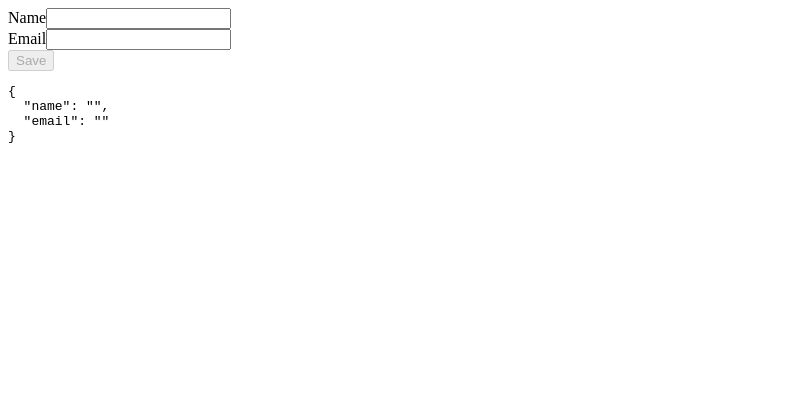
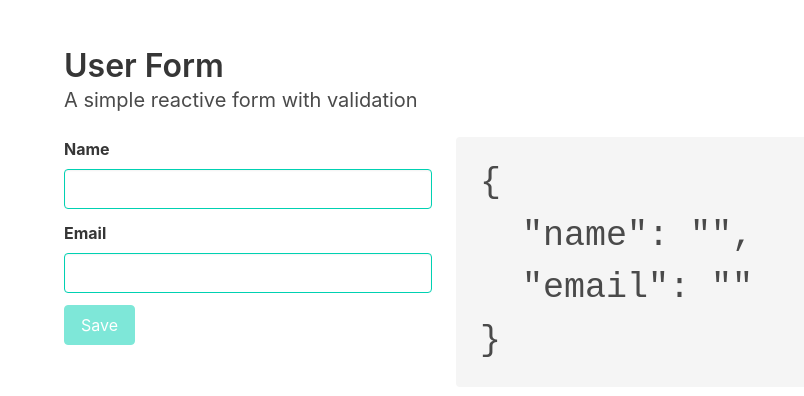
Before and after one commit to fiyazbinhasan/ng-playground, an Angular app: page / in a window 1280 px wide. Shown: the top 396 px of the page, without its empty margins (0-804 px from the left). Built offline with nearby package versions, Linux system fonts and the light colour scheme.

Commit message:
bulma styling added for simple form

```diff
--- a/package.json
+++ b/package.json
@@ -19,6 +19,7 @@
     "@angular/platform-browser": "~8.2.14",
     "@angular/platform-browser-dynamic": "~8.2.14",
     "@angular/router": "~8.2.14",
+    "bulma": "^0.8.0",
     "rxjs": "~6.4.0",
     "tslib": "^1.10.0",
     "zone.js": "~0.9.1"
@@ -28,9 +29,9 @@
     "@angular/cli": "~8.3.19",
     "@angular/compiler-cli": "~8.2.14",
     "@angular/language-service": "~8.2.14",
-    "@types/node": "~8.9.4",
     "@types/jasmine": "~3.3.8",
     "@types/jasminewd2": "~2.0.3",
+    "@types/node": "~8.9.4",
     "codelyzer": "^5.0.0",
     "jasmine-core": "~3.4.0",
     "jasmine-spec-reporter": "~4.2.1",
--- a/src/app/app.component.html
+++ b/src/app/app.component.html
@@ -1 +1,9 @@
-<app-user></app-user>
+<div class="section">
+  <div class="container">
+    <h1 class="title">User Form</h1>
+    <h2 class="subtitle">
+      A simple reactive form with validation
+    </h2>
+    <app-user></app-user>
+  </div>
+</div>
--- a/src/app/user/user.component.html
+++ b/src/app/user/user.component.html
@@ -1,28 +1,57 @@
+<div class="columns">
+  <div class="column is-one-third">
     <form [formGroup]="userForm" (ngSubmit)="onSubmit()" novalidate>
-  <div>
-    <label for="name">Name</label>
-    <input type="text" id="name" formControlName="name" />
+      <div class="field">
+        <label class="label" for="name">Name</label>
+        <div class="control">
+          <input
+            class="input is-primary"
+            type="text"
+            id="name"
+            formControlName="name"
+          />
           <div *ngIf="name.invalid && (name.dirty || name.touched)">
-      <span *ngIf="name.errors.required">
-        <i>Name is required.</i>
-      </span>
+            <p class="help is-danger" *ngIf="name.errors.required">
+              Name is required.
+            </p>
           </div>
         </div>
-  <div>
-    <label for="email">Email</label>
-    <input type="text" id="email" formControlName="email" />
+      </div>
+
+      <div class="field">
+        <label class="label" for="email">Email</label>
+        <div class="control">
+          <input
+            class="input is-primary"
+            type="email"
+            id="email"
+            formControlName="email"
+          />
           <div *ngIf="email.invalid && (email.dirty || email.touched)">
-      <span *ngIf="email.errors.required">
-        <i>Email is required.</i>
-      </span>
-      <span *ngIf="email.errors.email">
-        <i>Email is not valid.</i>
-      </span>
+            <p class="help is-danger" *ngIf="email.errors.required">
+              Email is required.
+            </p>
+            <p class="help is-danger" *ngIf="email.errors.email">
+              Email is not valid.
+            </p>
           </div>
         </div>
-  <button type="submit" [disabled]="userForm.pristine || userForm.invalid">
+      </div>
+
+      <div class="field">
+        <div class="control">
+          <button
+            class="button is-primary"
+            type="submit"
+            [disabled]="userForm.pristine || userForm.invalid"
+          >
             Save
           </button>
+        </div>
+      </div>
     </form>
-
-<pre>{{ userForm.value | json }}</pre>
+  </div>
+  <div class="column">
+    <pre class="user-pre">{{ userForm.value | json }}</pre>
+  </div>
+</div>
--- a/src/app/user/user.component.scss
+++ b/src/app/user/user.component.scss
@@ -0,0 +1,5 @@
+.user-pre {
+  height: 100%;
+  font-size: 35px;
+  border-radius: 4px;
+}
--- a/src/styles.scss
+++ b/src/styles.scss
@@ -1 +1,2 @@
 /* You can add global styles to this file, and also import other style files */
+@import "~bulma/css/bulma.min.css";
```
Also changed, not shown: angular.json (+7 -18 lines), 1 other file (tests, documents, lock files or other folders). Lines whose indentation alone changed are shown as unchanged.
